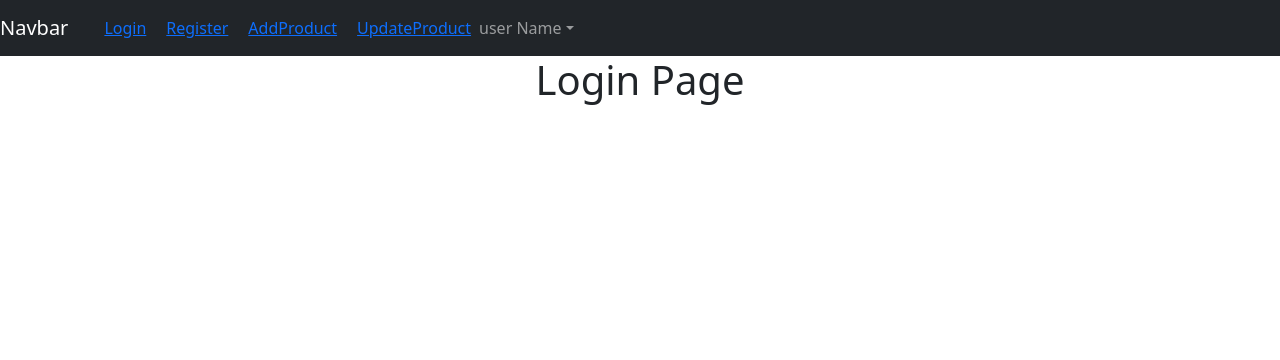
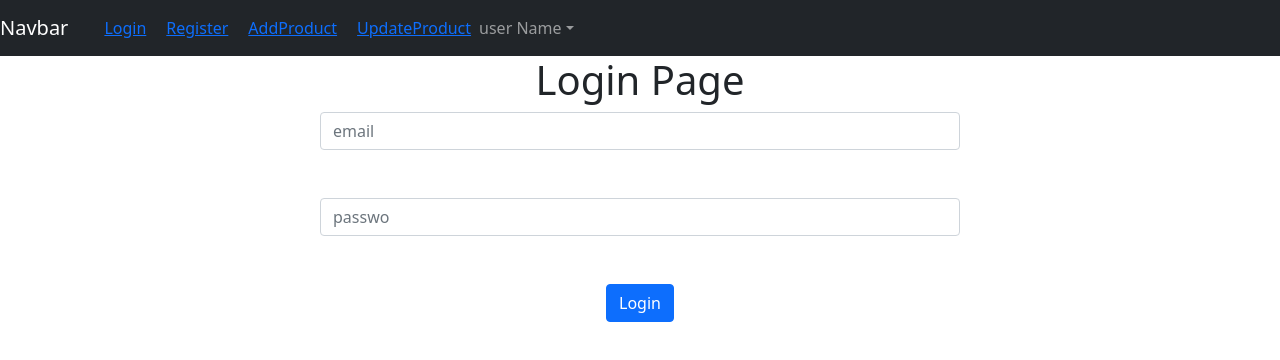
Before and after one commit to shafeenashaikh/React-Project, a React (Create React App) app: page /login in a window 1280 px wide. Shown: the top 360 px of the page. Built offline with nearby package versions, Linux system fonts and the light colour scheme.

Commit message:
login form created

```diff
--- a/src/Components/Login.js
+++ b/src/Components/Login.js
@@ -1,11 +1,25 @@
-import React from 'react'
+import React,{useState} from 'react'
 import Header from './Header'
 
 function Login(){
+
+    const [email,setEmail] = useState("");
+    const [password,setPassword] = useState("");
+
+    function login(){
+        console.log("login",email,password)
+    }
     return(
         <div>
             <Header/>
-            <h1>Login Page</h1>
+            <div className="col-sm-6 offset-sm-3">
+                <h1>Login Page</h1>
+                <input type="text"  vlue={email} className="form-control" placeholder="email" onChange={(e)=>setEmail(e.target.value)}/>
+                <br/><br/>
+                <input type="text"  value={password} className="form-control" placeholder="passwo" onChange={(e)=>setPassword(e.target.value)}/>
+                <br/><br/>
+                <button className="btn btn-primary" onClick={login}>Login</button>
+            </div>
         </div>
     )
 }
```
